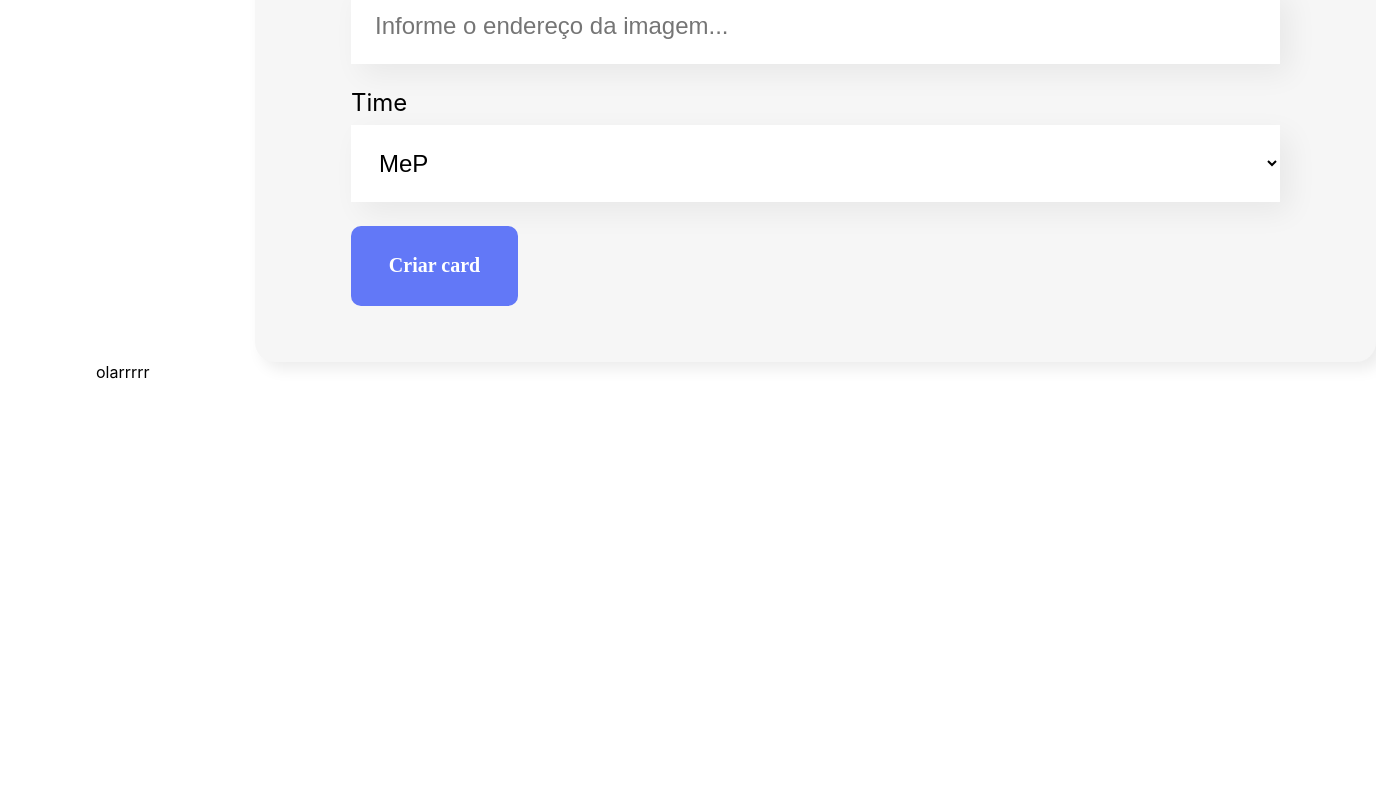
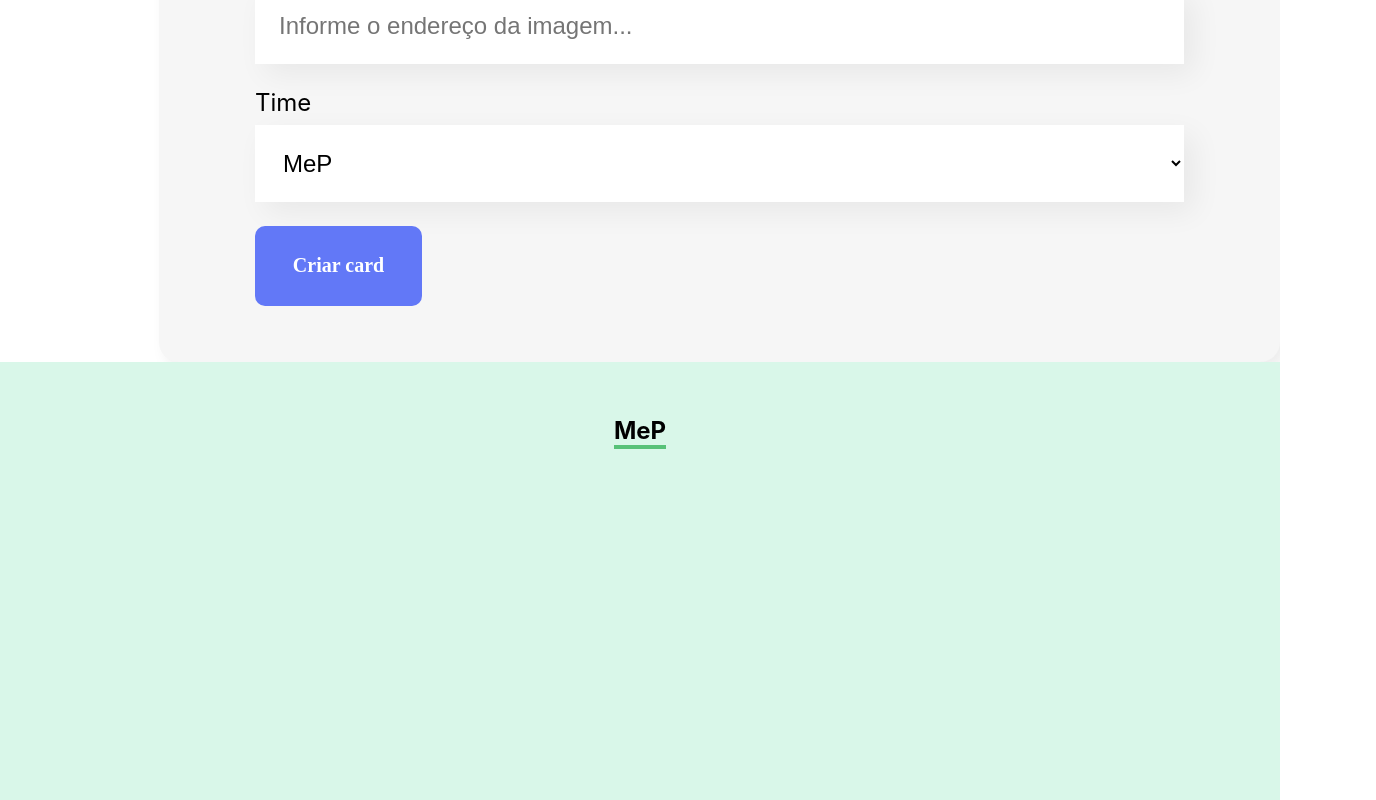
Before and after one commit to eduardorezzadori/desenvolvendo-com-react, a React (Create React App) app in the folder organograma/: page / in a window 1280 px wide. Shown: the part 985-1785 px from the top of the page, 1376 px wide, since content can reach past the window. Before the commit the page ends 1367 px from the top, so only its background shows below. Built offline with nearby package versions, Linux system fonts and the light colour scheme; the HTML template or start-up script is replaced by a standard one.

Commit message:
criação do container para o squad e npm update

```diff
--- a/organograma/src/components/Equipes/Equipe.css
+++ b/organograma/src/components/Equipes/Equipe.css
@@ -0,0 +1,15 @@
+.squad-container {
+    background-color: #D9F7E9;
+    width: 100%;
+    height: 438px;
+}
+
+.squad-container header {
+    text-align: center;
+}
+
+.squad-container h2 {
+    padding: 34px 0 0 0;
+    border-bottom: #57C278 4px solid;
+    display: inline-block;
+}
--- a/organograma/src/components/Equipes/index.js
+++ b/organograma/src/components/Equipes/index.js
@@ -1,8 +1,12 @@
 import "./Equipe.css"
 
-const Equipe = () => {
+const Equipe = (props) => {
     return (
-        <section>olarrrrr</section>
+        <section className="squad-container">
+            <header>
+                <h2>MeP</h2>
+            </header>
+        </section>
     )
 }
 
--- a/organograma/src/components/Formulario/Formulario.css
+++ b/organograma/src/components/Formulario/Formulario.css
@@ -37,7 +37,7 @@ form button {
     height: 80px;
 }
 
-section {
+.card-creater section {
     padding: 0px auto;
     margin: 0px 96px;
 }
--- a/organograma/src/components/Formulario/index.js
+++ b/organograma/src/components/Formulario/index.js
@@ -24,7 +24,7 @@ const Formulario = (props) => {
     }
 
     return (
-        <section>
+        <section className="card-creater">
             <form className="container-card-creater" onSubmit={Submit}>
                 <h2>Preencha os dados para criar o card do colaborador.</h2>
                 <CampoTexto
```
Also changed, not shown: 1 other file (tests, documents, lock files or other folders).
